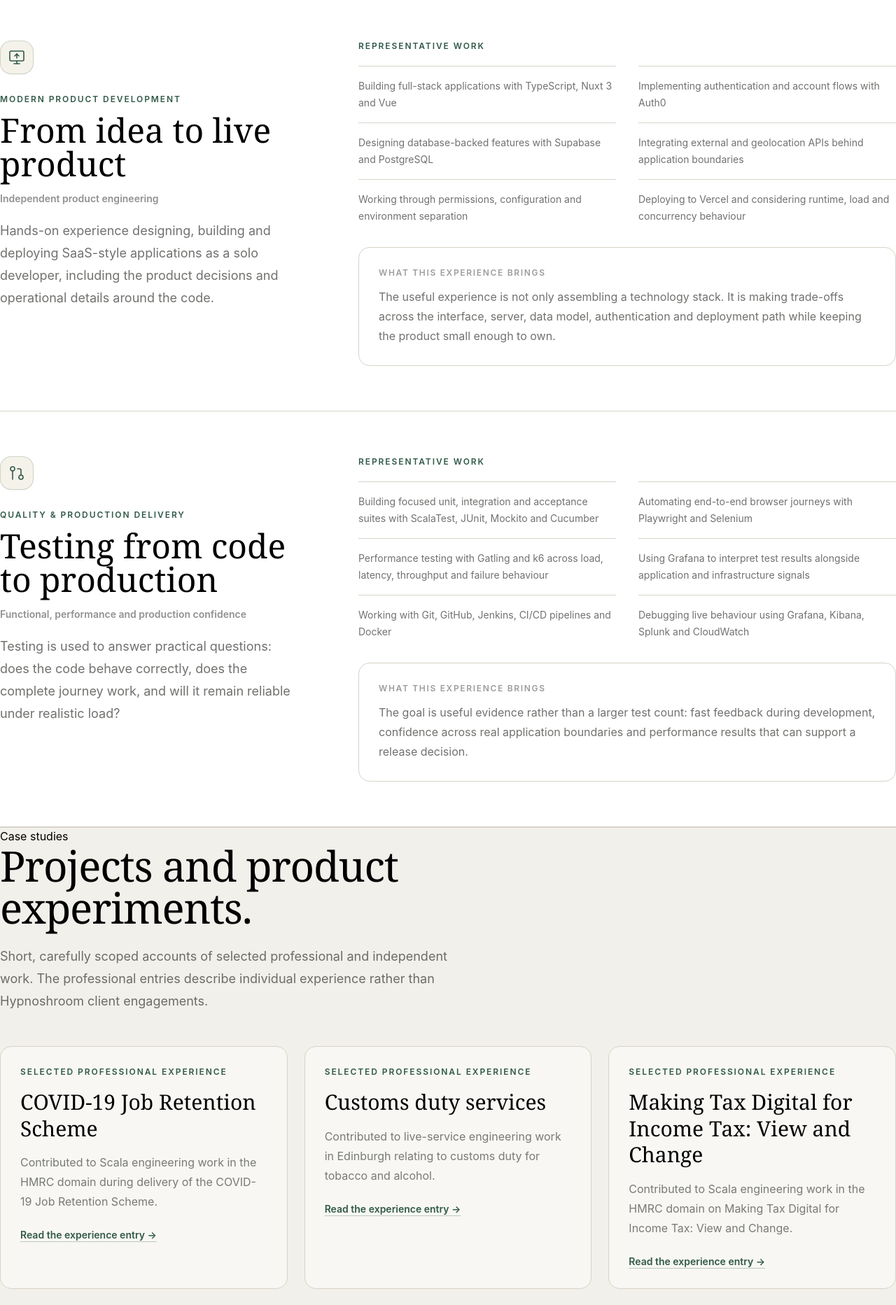
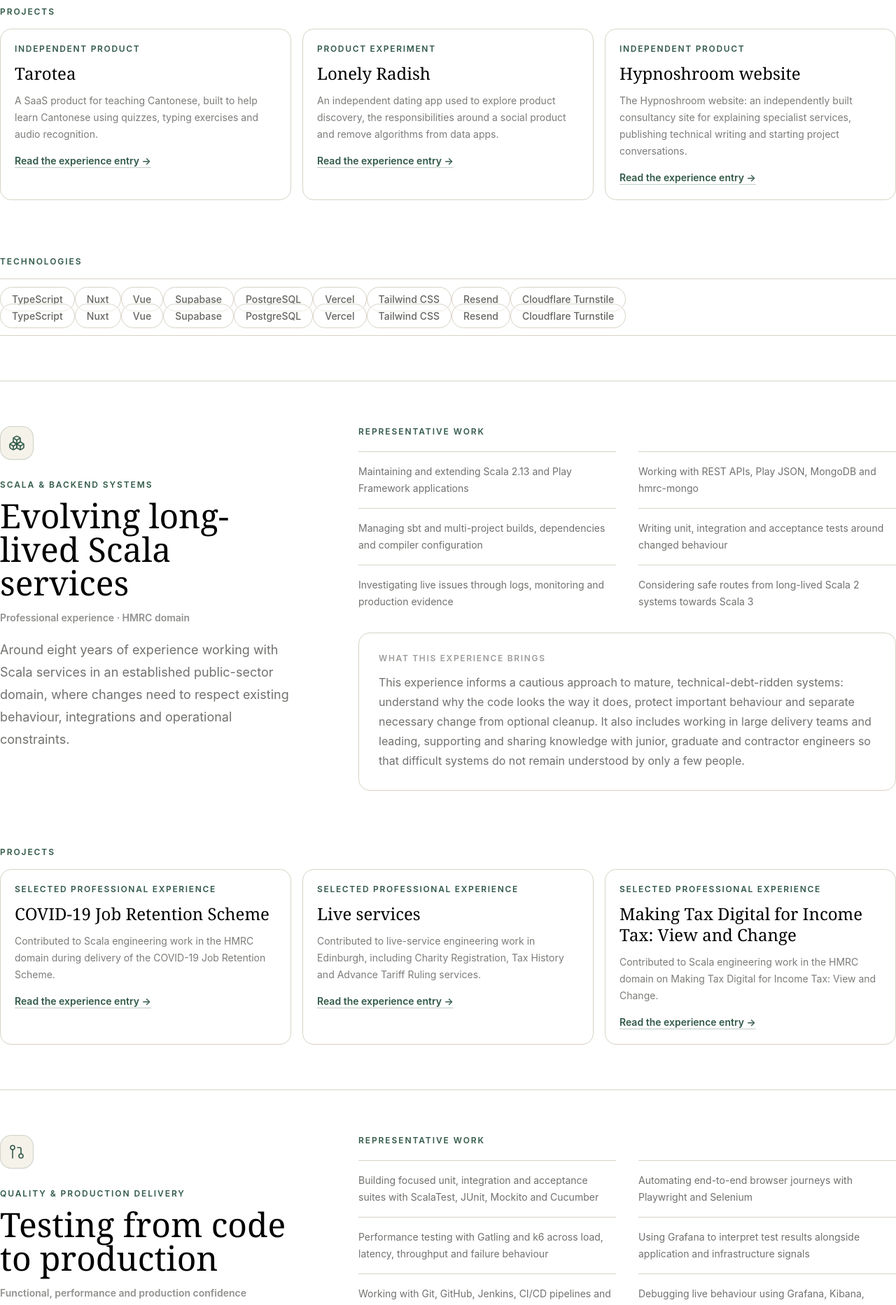
Before and after one commit to mywyau/hypnoshroom-frontend, a Nuxt app: page /work in a window 1280 px wide. Shown: the part 1740-3605 px from the top of the page at 70% size. Built offline with nearby package versions, Linux system fonts and the light colour scheme.

Commit message:
udpate contact from content, add marquee and reformat project entries

```diff
--- a/assets/css/main.css
+++ b/assets/css/main.css
@@ -237,6 +237,29 @@
   .article-code .hljs-deletion {
     color: #ff6b7a;
   }
+
+  .product-tech-marquee {
+    @apply relative overflow-hidden;
+    mask-image: linear-gradient(to right, transparent, black 8%, black 92%, transparent);
+  }
+
+  .product-tech-marquee__track {
+    display: flex;
+    width: max-content;
+    animation: product-tech-marquee 28s linear infinite;
+  }
+
+  .product-tech-marquee:hover .product-tech-marquee__track {
+    animation-play-state: paused;
+  }
+
+  .product-tech-marquee__group {
+    @apply flex shrink-0 items-center gap-3 pr-3;
+  }
+}
+
+@keyframes product-tech-marquee {
+  to { transform: translateX(-50%); }
 }
 
 @media (prefers-reduced-motion: reduce) {
--- a/data/work.ts
+++ b/data/work.ts
@@ -1,5 +1,6 @@
 export interface WorkCaseStudy {
   slug: string
+  area: 'scala' | 'product'
   title: string
   eyebrow: string
   summary: string
@@ -11,11 +12,13 @@ export interface WorkCaseStudy {
   contribution: string[]
   perspective: string
   technologies: string[]
+  website?: { label: string; url: string }
 }
 
 export const workCaseStudies: WorkCaseStudy[] = [
   {
     slug: 'covid-job-retention-scheme',
+    area: 'scala',
     title: 'COVID-19 Job Retention Scheme',
     eyebrow: 'Selected professional experience',
     summary: 'Contributed to Scala engineering work in the HMRC domain during delivery of the COVID-19 Job Retention Scheme.',
@@ -34,16 +37,19 @@ export const workCaseStudies: WorkCaseStudy[] = [
   },
   {
     slug: 'hmrc-customs-duty-services',
-    title: 'Customs duty services',
+    area: 'scala',
+    title: 'Live services',
     eyebrow: 'Selected professional experience',
-    summary: 'Contributed to live-service engineering work in Edinburgh relating to customs duty for tobacco and alcohol.',
-    seoTitle: 'Customs Duty Services Experience | Hypnoshroom',
+    summary: 'Contributed to live-service engineering work in Edinburgh, including Charity Registration, Tax History and Advance Tariff Ruling services.',
+    seoTitle: 'Live Services Experience | Hypnoshroom',
     seoDescription: 'Selected professional experience contributing to Scala engineering work on live customs duty services in the HMRC domain.',
     context: 'This page describes individual professional experience, not a Hypnoshroom client engagement or an official HMRC account.',
     role: 'Worked within a live-service environment as part of a wider team responsible for maintaining and evolving existing systems.',
-    challenge: 'Regulated services have long-lived behaviour, operational constraints and integrations that need to remain understandable as the code changes.',
+    challenge: 'These regulated, long-lived services had deep-rooted issues, calculation defects, operational constraints and integrations that needed to remain understandable while the code changed.',
     contribution: [
       'Contributed to the maintenance and evolution of live Scala services.',
+      'Worked on Charity Registration, Tax History and Advance Tariff Ruling services.',
+      'Investigated and resolved deep-rooted service issues and calculation bugs.',
       'Worked through established engineering workflows for review, testing and delivery.',
       'Investigated and changed behaviour with attention to service reliability and existing system boundaries.',
     ],
@@ -52,6 +58,7 @@ export const workCaseStudies: WorkCaseStudy[] = [
   },
   {
     slug: 'mtd-income-tax-view-and-change',
+    area: 'scala',
     title: 'Making Tax Digital for Income Tax: View and Change',
     eyebrow: 'Selected professional experience',
     summary: 'Contributed to Scala engineering work in the HMRC domain on Making Tax Digital for Income Tax: View and Change.',
@@ -70,6 +77,7 @@ export const workCaseStudies: WorkCaseStudy[] = [
   },
   {
     slug: 'tarotea',
+    area: 'product',
     title: 'Tarotea',
     eyebrow: 'Independent product',
     summary: 'A SaaS product for teaching Cantonese, built to help learn Cantonese using quizzes, typing exercises and audio recognition.',
@@ -85,9 +93,11 @@ export const workCaseStudies: WorkCaseStudy[] = [
     ],
     perspective: 'Tarotea is valuable evidence of the work behind a small SaaS product: balancing the user journey, the data model, authentication and deployment rather than treating them as separate concerns.',
     technologies: ['TypeScript', 'Nuxt', 'Vue', 'Supabase', 'PostgreSQL', 'Vercel'],
+    website: { label: 'Visit Tarotea', url: 'https://www.tarotea.co.uk' },
   },
   {
     slug: 'lonely-radish',
+    area: 'product',
     title: 'Lonely Radish',
     eyebrow: 'Product experiment',
     summary: 'An independent dating app used to explore product discovery, the responsibilities around a social product and remove algorithms from data apps.',
@@ -103,6 +113,28 @@ export const workCaseStudies: WorkCaseStudy[] = [
     ],
     perspective: 'The experiment was a useful reminder that a product is more than a working interface: its purpose, user expectations and responsible boundaries need attention from the first implementation.',
     technologies: ['TypeScript', 'Nuxt', 'Vue', 'Product discovery', 'Full-stack web development'],
+    website: { label: 'Visit Lonely Radish', url: 'https://www.lonelyradish.com' },
+  },
+  {
+    slug: 'hypnoshroom-website',
+    area: 'product',
+    title: 'Hypnoshroom website',
+    eyebrow: 'Independent product',
+    summary: 'The Hypnoshroom website: an independently built consultancy site for explaining specialist services, publishing technical writing and starting project conversations.',
+    seoTitle: 'Hypnoshroom Website Product Engineering | Hypnoshroom',
+    seoDescription: 'The independently built Hypnoshroom consultancy website: a Nuxt product for service information, technical writing and project enquiries.',
+    context: 'An independently built product and the website you are currently viewing.',
+    role: 'Designed, built and maintain the website as an independent product, from the service proposition and content model to implementation and deployment.',
+    challenge: 'A consultancy website needs to make a specialist offer understandable, show useful evidence of experience and provide a reliable path from a visitor question to a project conversation.',
+    contribution: [
+      'Built server-rendered pages for services, technical expertise, experience entries and articles.',
+      'Designed an editorial model that supports technical writing, topic filtering, SEO metadata and structured data.',
+      'Implemented a server-side enquiry route with validation, spam protection and email delivery configuration.',
+      'Worked through responsive design, accessible navigation, deployment and production configuration.',
+    ],
+    perspective: 'Building the site is an ongoing product exercise: the message, content and conversion path should improve from real reader and client feedback rather than remain a static brochure.',
+    technologies: ['TypeScript', 'Nuxt', 'Vue', 'Tailwind CSS', 'Vercel', 'Resend', 'Cloudflare Turnstile'],
+    website: { label: 'View Hypnoshroom home', url: 'https://hypnoshroom.com' },
   },
 ]
 
--- a/pages/contact.vue
+++ b/pages/contact.vue
@@ -15,9 +15,9 @@ usePageSeo({
           <h2 class="font-display text-3xl">Tell us your problems.</h2>
           <p class="mt-5 leading-7 text-ink/60">Tell us what is frustrating the team right now. It might be an awkward Scala upgrade, a service nobody feels safe changing or a product problem that needs an experienced pair of hands. A few honest details are enough to start.</p>
           <dl class="mt-9 space-y-6 border-t border-line pt-7 text-sm">
-            <div><dt class="font-semibold text-ink">Tell us what's on your mind?</dt><dd class="mt-1 leading-6 text-ink/55">A risky change, hard-to-own service or product problem that needs experienced attention.</dd></div>
-            <div><dt class="font-semibold text-ink">Start with what you know</dt><dd class="mt-1 leading-6 text-ink/55">We’ll clarify the problem, the constraints and a useful next step. If it is not a good fit, we’ll say so.</dd></div>
-            <div><dt class="font-semibold text-ink">Direct from start to finish</dt><dd class="mt-1 leading-6 text-ink/55">The engineer doing the work handles the technical decisions and updates. No account-team hand-off.</dd></div>
+            <div><dt class="font-semibold text-ink">Tell us what's on your mind?</dt></div>
+            <div><dt class="font-semibold text-ink">Start with what you know</dt></div>
+            <div><dt class="font-semibold text-ink">Direct from start to finish</dt></div>
           </dl>
         </div>
         <EnquiryForm />
--- a/pages/work.vue
+++ b/pages/work.vue
@@ -6,6 +6,8 @@ const route = useRoute()
 
 const experienceAreas = [
   {
+    displayOrder: 2,
+    caseStudyArea: 'scala' as const,
     icon: Boxes,
     eyebrow: 'Scala & backend systems',
     title: 'Evolving long-lived Scala services',
@@ -19,9 +21,11 @@ const experienceAreas = [
       'Investigating live issues through logs, monitoring and production evidence',
       'Considering safe routes from long-lived Scala 2 systems towards Scala 3',
     ],
-    perspective: 'This experience informs a cautious approach to mature systems: understand why the code looks the way it does, protect important behaviour and separate necessary change from optional cleanup.',
+    perspective: 'This experience informs a cautious approach to mature, technical-debt-ridden systems: understand why the code looks the way it does, protect important behaviour and separate necessary change from optional cleanup. It also includes working in large delivery teams and leading, supporting and sharing knowledge with junior, graduate and contractor engineers so that difficult systems do not remain understood by only a few people.',
   },
   {
+    displayOrder: 1,
+    caseStudyArea: 'product' as const,
     icon: MonitorUp,
     eyebrow: 'Modern product development',
     title: 'From idea to live product',
@@ -38,6 +42,7 @@ const experienceAreas = [
     perspective: 'The useful experience is not only assembling a technology stack. It is making trade-offs across the interface, server, data model, authentication and deployment path while keeping the product small enough to own.',
   },
   {
+    displayOrder: 3,
     icon: GitPullRequest,
     eyebrow: 'Quality & production delivery',
     title: 'Testing from code to production',
@@ -54,6 +59,12 @@ const experienceAreas = [
     perspective: 'The goal is useful evidence rather than a larger test count: fast feedback during development, confidence across real application boundaries and performance results that can support a release decision.',
   },
 ]
+
+const caseStudiesFor = (area: 'scala' | 'product') => workCaseStudies.filter(caseStudy => caseStudy.area === area)
+const orderedExperienceAreas = [...experienceAreas].sort((first, second) => first.displayOrder - second.displayOrder)
+const productTechnologies = [...new Set(caseStudiesFor('product')
+  .flatMap(caseStudy => caseStudy.technologies)
+  .filter(technology => !['Product discovery', 'Full-stack web development'].includes(technology)))]
 
 const serviceOffers = [
   ['Technical Review & Discovery', 'Investigate one codebase or technical question, establish the evidence and provide prioritised findings with practical recommendations.'],
@@ -94,7 +105,7 @@ if (!route.params.slug) {
         <SectionHeading eyebrow="Selected work" title="Three areas of applied experience." intro="The common thread is software that already has users, constraints and consequences when a change goes wrong." />
 
         <div class="mt-14 divide-y divide-line border-y border-line">
-          <article v-for="area in experienceAreas" :key="area.title" class="grid gap-10 py-12 lg:grid-cols-[0.72fr_1.28fr] lg:gap-20 lg:py-16">
+          <article v-for="area in orderedExperienceAreas" :key="area.title" class="grid gap-10 py-12 lg:grid-cols-[0.72fr_1.28fr] lg:gap-20 lg:py-16">
             <div>
               <span class="flex size-12 items-center justify-center rounded-2xl border border-moss/20 bg-paper text-moss shadow-sm" aria-hidden="true">
                 <component :is="area.icon" class="size-6" :stroke-width="1.6" />
@@ -115,20 +126,30 @@ if (!route.params.slug) {
                 <p class="mt-3 leading-7 text-ink/65">{{ area.perspective }}</p>
               </div>
             </div>
-          </article>
-        </div>
-      </div>
-    </section>
-
-    <section class="section-space border-t border-line bg-[#f2f0ea]">
-      <div class="page-shell">
-        <SectionHeading eyebrow="Case studies" title="Projects and product experiments." intro="Short, carefully scoped accounts of selected professional and independent work. The professional entries describe individual experience rather than Hypnoshroom client engagements." />
-        <div class="mt-12 grid gap-6 md:grid-cols-2 lg:grid-cols-3">
-          <article v-for="caseStudy in workCaseStudies" :key="caseStudy.slug" class="flex flex-col rounded-2xl border border-line bg-white/45 p-6 sm:p-7">
-            <p class="text-xs font-semibold uppercase tracking-[0.16em] text-moss">{{ caseStudy.eyebrow }}</p>
-            <h2 class="mt-4 font-display text-3xl leading-tight">{{ caseStudy.title }}</h2>
-            <p class="mt-4 leading-7 text-ink/60">{{ caseStudy.summary }}</p>
-            <NuxtLink :to="`/work/${caseStudy.slug}`" class="mt-6 text-sm font-semibold text-moss underline decoration-moss/30 underline-offset-4 hover:decoration-moss">Read the experience entry →</NuxtLink>
+            <div v-if="area.caseStudyArea === 'product'" class="order-2 lg:col-span-2">
+              <p class="text-xs font-semibold uppercase tracking-[0.16em] text-moss">Technologies</p>
+              <div class="product-tech-marquee mt-4 border-y border-line py-4">
+                <div class="product-tech-marquee__track">
+                  <div class="product-tech-marquee__group">
+                    <span v-for="technology in productTechnologies" :key="technology" class="rounded-full border border-line bg-white/50 px-4 py-2 text-sm font-medium text-ink/70">{{ technology }}</span>
+                  </div>
+                  <div aria-hidden="true" class="product-tech-marquee__group">
+                    <span v-for="technology in productTechnologies" :key="`duplicate-${technology}`" class="rounded-full border border-line bg-white/50 px-4 py-2 text-sm font-medium text-ink/70">{{ technology }}</span>
+                  </div>
+                </div>
+              </div>
+            </div>
+            <div v-if="area.caseStudyArea" class="order-1 lg:col-span-2">
+              <p class="text-xs font-semibold uppercase tracking-[0.16em] text-moss">Projects</p>
+              <div class="mt-4 grid gap-4 sm:grid-cols-2 lg:grid-cols-3">
+                <article v-for="caseStudy in caseStudiesFor(area.caseStudyArea)" :key="caseStudy.slug" class="rounded-2xl border border-line bg-white/35 p-5">
+                  <p class="text-xs font-semibold uppercase tracking-[0.14em] text-moss">{{ caseStudy.eyebrow }}</p>
+                  <h3 class="mt-3 font-display text-2xl leading-tight">{{ caseStudy.title }}</h3>
+                  <p class="mt-3 text-sm leading-6 text-ink/60">{{ caseStudy.summary }}</p>
+                  <NuxtLink :to="`/work/${caseStudy.slug}`" class="mt-4 inline-flex text-sm font-semibold text-moss underline decoration-moss/30 underline-offset-4 hover:decoration-moss">Read the experience entry →</NuxtLink>
+                </article>
+              </div>
+            </div>
           </article>
         </div>
       </div>
--- a/pages/work/[slug].vue
+++ b/pages/work/[slug].vue
@@ -24,6 +24,7 @@ usePageSeo({
     name: caseStudy.title,
     description: caseStudy.summary,
     url: `https://hypnoshroom.com/work/${caseStudy.slug}`,
+    ...(caseStudy.website ? { sameAs: caseStudy.website.url } : {}),
     author: { '@id': 'https://hypnoshroom.com/#organization' },
     inLanguage: 'en-GB',
   },
@@ -38,6 +39,9 @@ usePageSeo({
         <p class="mt-10 eyebrow">{{ caseStudy.eyebrow }}</p>
         <h1 class="hero-gradient hero-gradient--heather max-w-4xl font-display text-5xl leading-[1.02] tracking-[-0.035em] sm:text-6xl lg:text-7xl">{{ caseStudy.title }}</h1>
         <p class="mt-7 max-w-3xl text-xl leading-8 text-ink/65">{{ caseStudy.summary }}</p>
+        <a v-if="caseStudy.website" :href="caseStudy.website.url" target="_blank" rel="noopener noreferrer" class="mt-7 inline-flex min-h-12 items-center justify-center rounded-full bg-ink px-6 py-3 text-sm font-semibold text-white transition hover:-translate-y-0.5 hover:bg-moss">
+          {{ caseStudy.website.label }} <span aria-hidden="true" class="ml-2">↗</span>
+        </a>
       </div>
     </header>
 
```
